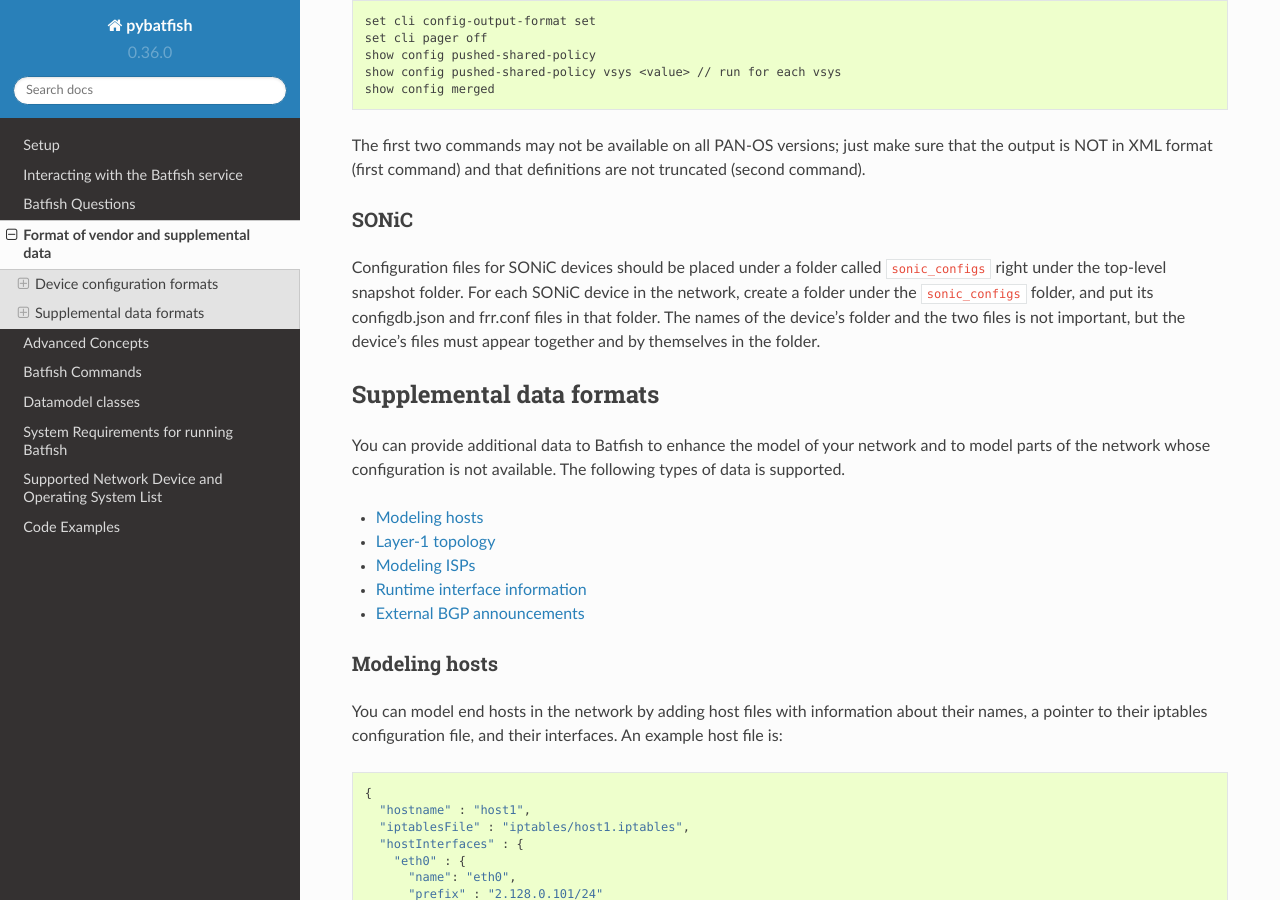
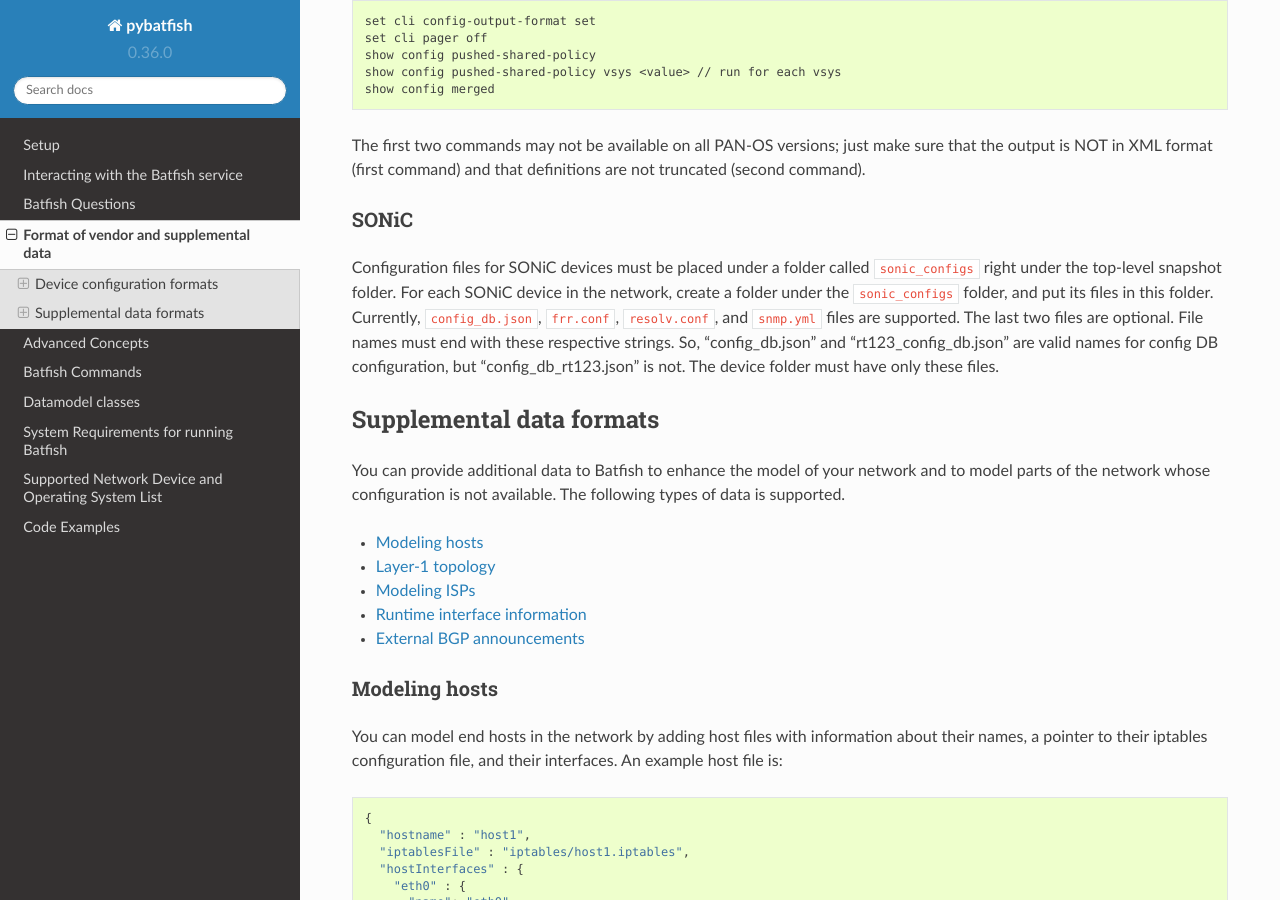
Before and after one commit to batfish/pybatfish, a Sphinx documentation site: the page built from docs/source/formats.md, in a window 1280 px wide and 900 px high, scrolled down 5867 px. Built offline with Sphinx 7.4.7 and the Read the Docs theme 2.0.0, drawn with Linux system fonts in a browser that asks for light colours; pages that are not in the unit, such as notebooks, are missing from menus.

Commit message:
SONiC doc update for snmp and resolv (#831)

```diff
--- a/docs/source/formats.md
+++ b/docs/source/formats.md
@@ -220,7 +220,7 @@
 
 ### SONiC
 
-Configuration files for SONiC devices should be placed under a folder called `sonic_configs` right under the top-level snapshot folder. For each SONiC device in the network, create a folder under the `sonic_configs` folder, and put its configdb.json and frr.conf files in that folder. The names of the device's folder and the two files is not important, but the device's files must appear together and by themselves in the folder.
+Configuration files for SONiC devices must be placed under a folder called `sonic_configs` right under the top-level snapshot folder. For each SONiC device in the network, create a folder under the `sonic_configs` folder, and put its files in this folder. Currently, `config_db.json`, `frr.conf`, `resolv.conf`, and `snmp.yml` files are supported. The last two files are optional. File names must end with these respective strings. So, "config_db.json" and "rt123_config_db.json" are valid names for config DB configuration, but "config_db_rt123.json" is not. The device folder must have only these files.
 
 ## Supplemental data formats
 
```
